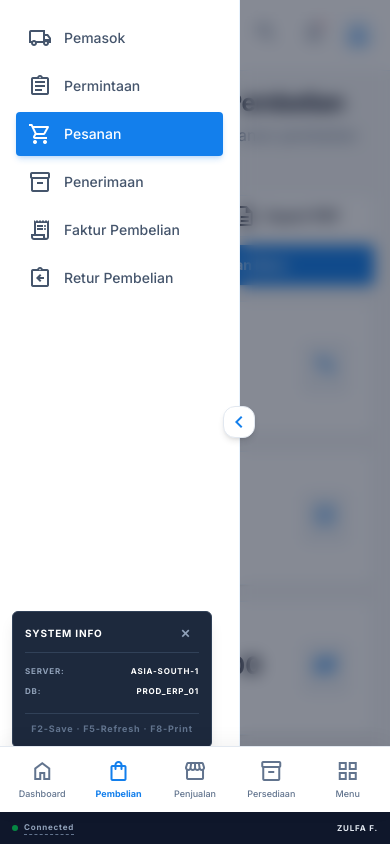
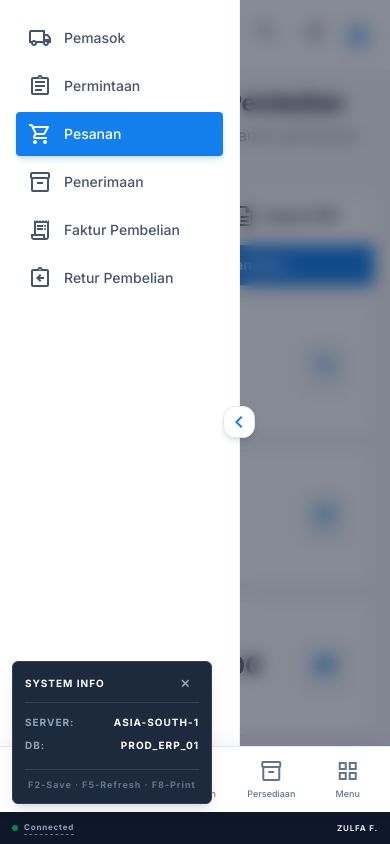
Before and after one commit to zulfafalah/erp, a Next.js app: page /purchase-order in a window 390 px wide. Both pictures are taken after a click on the button "Connected". Shown: the top 844 px of the page. Built offline with nearby package versions, Linux system fonts and the light colour scheme.

Commit message:
refactor: Wrap StatusBar content in a React Fragment and update mobile info popup's positioning and text styles.

```diff
--- a/app/components/StatusBar.tsx
+++ b/app/components/StatusBar.tsx
@@ -6,6 +6,7 @@ export default function StatusBar() {
     const [showMobileInfo, setShowMobileInfo] = useState(false);
 
     return (
+        <>
             <footer className="fixed bottom-0 left-0 w-full h-8 bg-slate-900 text-slate-400 flex items-center justify-between px-3 md:px-6 shrink-0 text-[8px] md:text-[10px] uppercase font-bold tracking-widest z-50">
                 <div className="flex gap-3 md:gap-6 items-center">
                     <button
@@ -26,10 +27,11 @@ export default function StatusBar() {
                         <span className="hidden sm:inline"> | Time: 14:22:10</span>
                     </span>
                 </div>
+            </footer>
 
             {/* Mobile Info Popup */}
             {showMobileInfo && (
-                <div className="absolute bottom-24 left-3 bg-slate-800 border border-slate-700 p-3 rounded-md shadow-lg flex flex-col gap-2 md:hidden min-w-[200px] animate-in slide-in-from-bottom-2 fade-in duration-200">
+                <div className="fixed bottom-10 left-3 z-[60] bg-slate-800 border border-slate-700 p-3 rounded-md shadow-lg flex flex-col gap-2 md:hidden min-w-[200px] animate-in slide-in-from-bottom-2 fade-in duration-200 text-[10px] uppercase font-bold tracking-widest text-slate-400">
                     <div className="text-slate-300 flex justify-between items-center border-b border-slate-700 pb-2 mb-1">
                         <span className="text-[10px] text-white">System Info</span>
                         <button onClick={() => setShowMobileInfo(false)} className="text-slate-400 hover:text-white px-2 py-0.5 text-xs">✕</button>
@@ -47,6 +49,6 @@ export default function StatusBar() {
                     </div>
                 </div>
             )}
-        </footer>
+        </>
     );
 }
```
Lines whose indentation alone changed are shown as unchanged.
